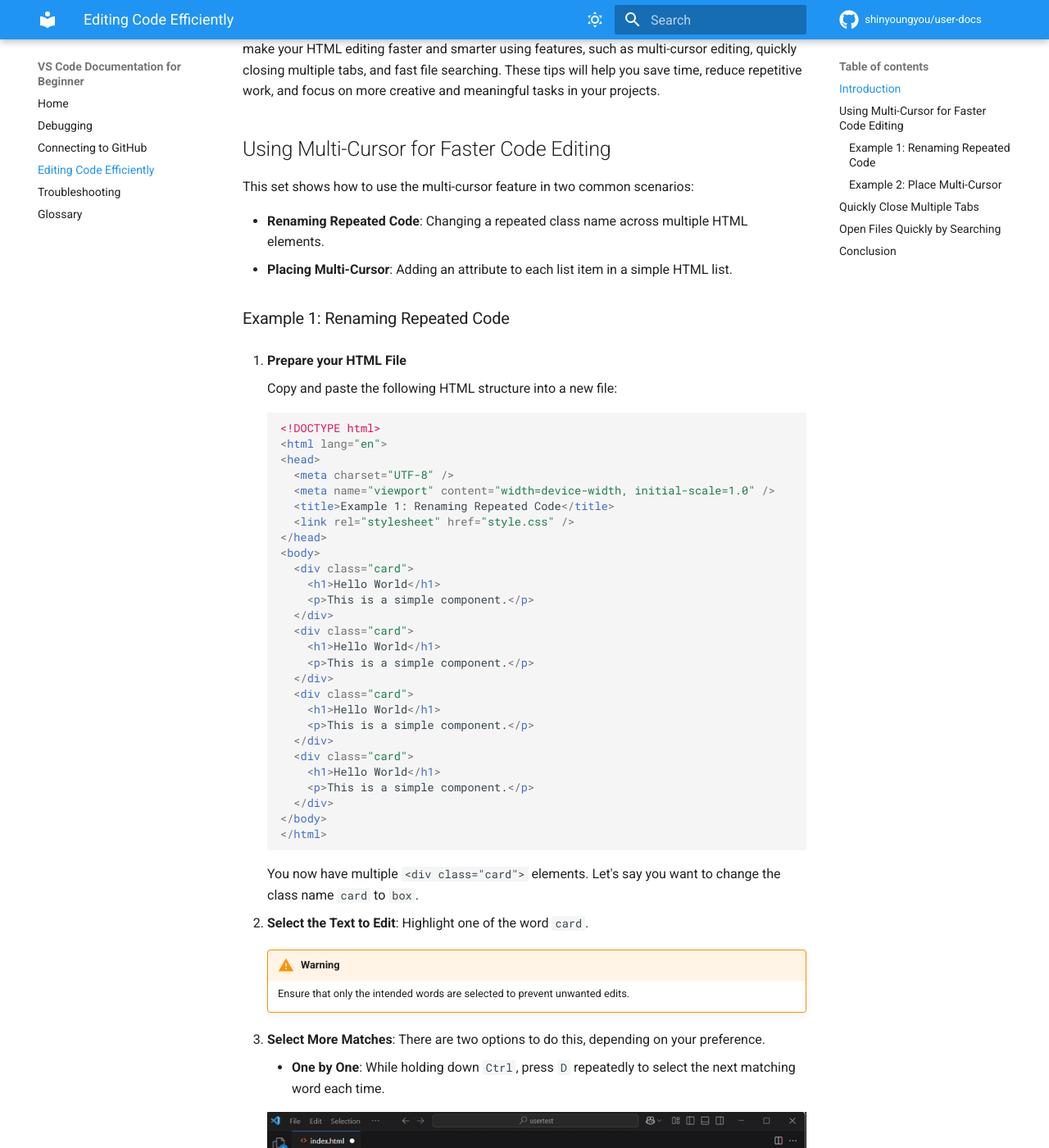
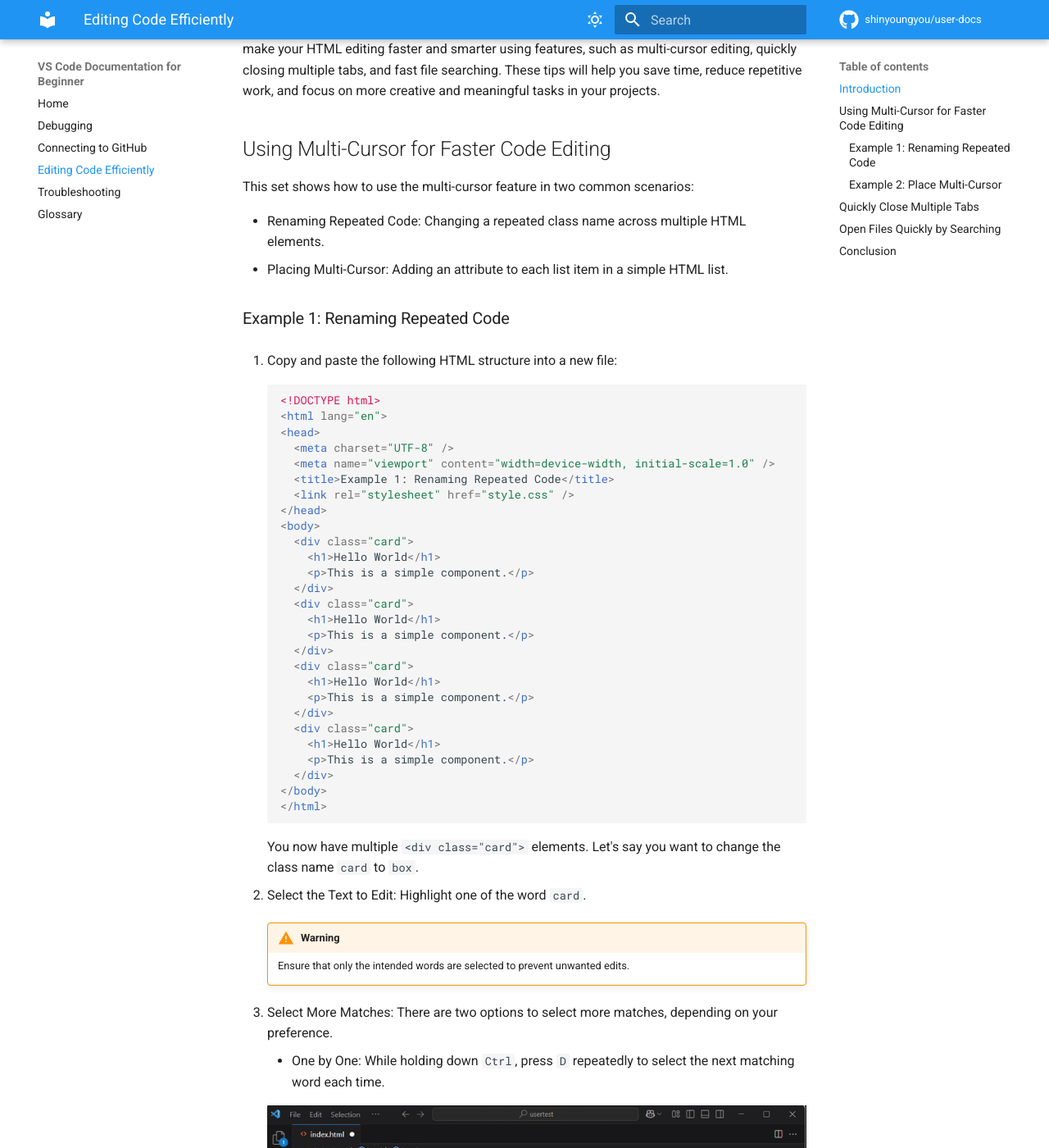
Before and after one commit to shinyoungyou/user-docs, an MkDocs documentation site: the page built from docs/pages/code.md, in a window 1280 px wide and 1400 px high, scrolled down 209 px. Shown: the whole window at 82% size. Built offline with MkDocs 1.6.1 and Material for MkDocs 9.7.7, drawn with Linux system fonts in a browser that asks for light colours; comment, search, counter and statistics services are not loaded; some of the changed text lies outside the part shown.

Commit message:
Remove bolds

````diff
--- a/docs/pages/code.md
+++ b/docs/pages/code.md
@@ -7,13 +7,11 @@ In this section, we will talk about editing code efficiently in VS Code. This gu
 
 This set shows how to use the multi-cursor feature in two common scenarios:
 
-- **Renaming Repeated Code**: Changing a repeated class name across multiple HTML elements.
-- **Placing Multi-Cursor**: Adding an attribute to each list item in a simple HTML list.
+- Renaming Repeated Code: Changing a repeated class name across multiple HTML elements.
+- Placing Multi-Cursor: Adding an attribute to each list item in a simple HTML list.
 
 ### Example 1: Renaming Repeated Code
-1. **Prepare your HTML File**
-
-    Copy and paste the following HTML structure into a new file:
+1. Copy and paste the following HTML structure into a new file:
 ``` { .html }
 <!DOCTYPE html>
 <html lang="en">
@@ -46,27 +44,27 @@ This set shows how to use the multi-cursor feature in two common scenarios:
 You now have multiple `<div class="card">` elements.
 Let's say you want to change the class name `card` to `box`.
 
-2. **Select the Text to Edit**: Highlight one of the word `card`.
+2. Select the Text to Edit: Highlight one of the word `card`.
 
 
     !!! warning
         Ensure that only the intended words are selected to prevent unwanted edits.
 
-3. **Select More Matches**: There are two options to do this, depending on your preference.
-    - **One by One**: While holding down `Ctrl`, press `D` repeatedly to select the next matching word each time.
+3. Select More Matches: There are two options to select more matches, depending on your preference.
+    - One by One: While holding down `Ctrl`, press `D` repeatedly to select the next matching word each time.
 
       <figure markdown="span">
         ![Image title](../assets/code1.gif){ width="100%" }
       </figure>
 
-    - **Select All at Once**: After selecting one of the words, press `Ctrl` + `Shift` + `L` to select all matching words in the file at once
+    - Select All at Once: After selecting one of the words, press `Ctrl` + `Shift` + `L` to select all matching words in the file at once
 
       <figure markdown="span">
         ![Image title](../assets/code2.gif){ width="100%" }
       </figure>
 
 
-4. **Edit the Text**: Once selected, type `box`. Then, all selected words will change at the same time.
+4. Edit the Text: Once selected, type `box`. Then, all selected words will change at the same time.
 
       <figure markdown="span">
         ![Image title](../assets/code3.gif){ width="100%" }
@@ -129,19 +127,19 @@ Finding files in large projects can be time-consuming.
 If you can’t remember the exact location, use **Quick Open** to locate your files instantly.
 
 1. Press `Ctrl` + `P` to open the **Quick Open** dialog.
-2. **Search for Your File**: Type part of the file name. VS Code will display a list of matching files, including those recently or frequently opened.
+2. Search for Your File: Type part of the file name. VS Code will display a list of matching files, including those recently or frequently opened.
 
     !!! note
         The more specific you are with the file name, the quicker you’ll find the file you need.
 
-3. **Select and Open the File**: Use the arrow keys (`↑` / `↓`) to navigate the list, then press `Enter` to open the file.
+3. Select and Open the File: Use the arrow keys (`↑` / `↓`) to navigate the list, then press `Enter` to open the file.
 
     <figure markdown="span">
       ![Image title](../assets/code6.gif){ width="100%" }
     </figure>
 
-
-This is much faster than browsing through the folder structure manually!
+!!! success
+    Using the **Quick Open** is much faster than browsing through the folder structure manually!
 
 ## Conclusion
 By the end of this section, you will have successfully learned the following:
````
